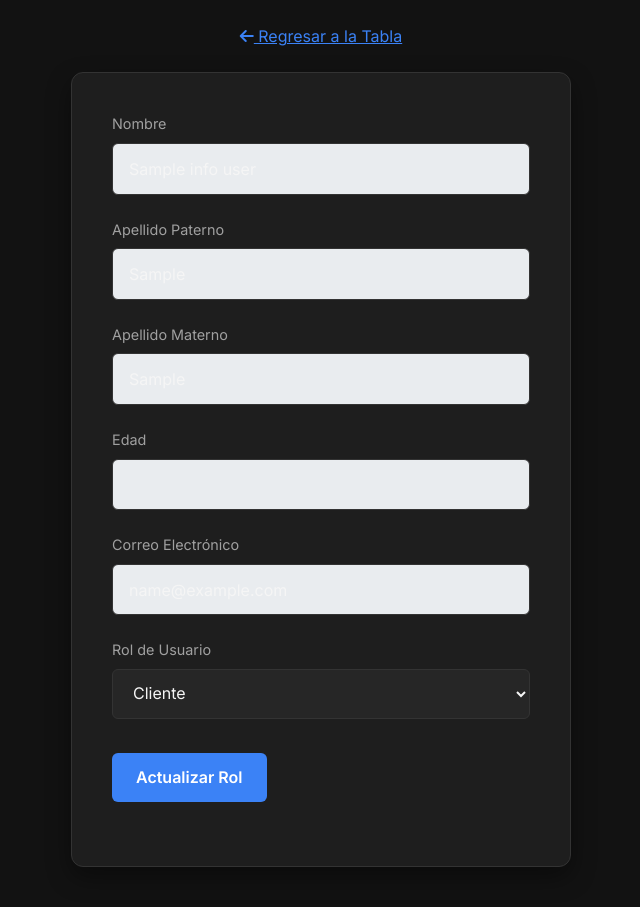
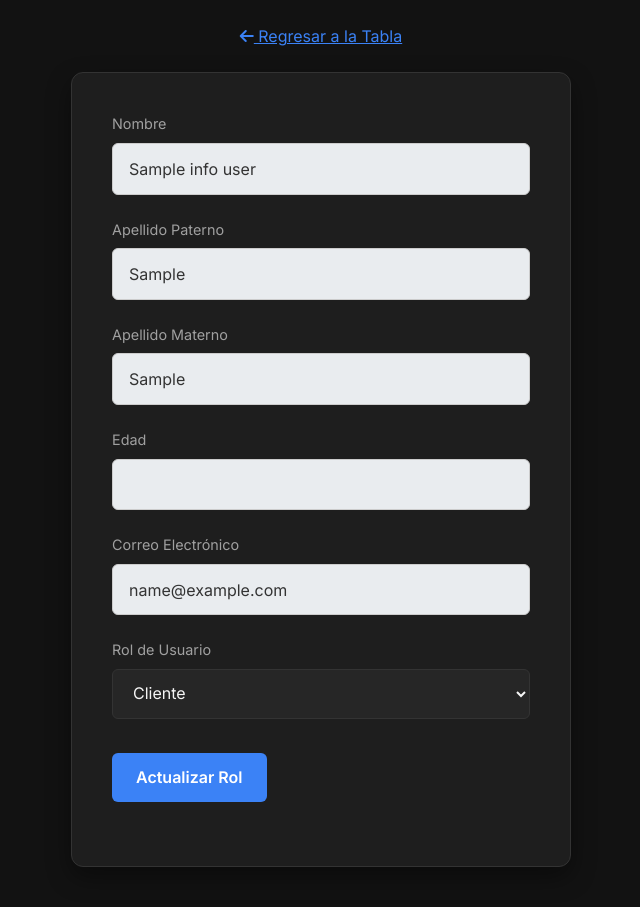
Before and after one commit to Alan-Gio/app-flask, a Flask app: template templates/editar.html in a window 1280 px wide. Shown: the part 182-1089 px from the top of the page, without its empty margins (319-959 px from the left). Run offline with Flask 3, Linux system fonts and the light colour scheme; the template is opened without the code that fills it: most values are stand-ins (such as "Sample title", 1, 10 or a date in 2020); some libraries are stand-ins or nearby versions.

Commit message:
Afinando detalles

```diff
--- a/templates/editar.html
+++ b/templates/editar.html
@@ -12,23 +12,23 @@
         <form action="{{ url_for('editar', id=info_user.id_user) }}" method="post">
             <div>
                 <label for="eNombre">Nombre</label>
-                <input type="text" name="eNombre" id="eNombre" value="{{ info_user.name_user }}" readonly style="background-color: #e9ecef; outline: none;">
+                <input type="text" name="eNombre" id="eNombre" value="{{ info_user.name_user }}" readonly style="background-color: #e9ecef; color: #333; outline: none; border: 1px solid #ccc;">
             </div>
             <div>
                 <label for="eApell">Apellido Paterno</label>
-                <input type="text" name="eApell" id="eApell" value="{{ info_user.apellp_user }}" readonly style="background-color: #e9ecef; outline: none;">
+                <input type="text" name="eApell" id="eApell" value="{{ info_user.apellp_user }}" readonly style="background-color: #e9ecef; color: #333; outline: none; border: 1px solid #ccc;">
             </div>
             <div>
                 <label for="eApell2">Apellido Materno</label>
-                <input type="text" name="eApell2" id="eApell2" value="{{ info_user.apellm_user }}" readonly style="background-color: #e9ecef; outline: none;">
+                <input type="text" name="eApell2" id="eApell2" value="{{ info_user.apellm_user }}" readonly style="background-color: #e9ecef; color: #333; outline: none; border: 1px solid #ccc;">
             </div>
             <div>
                 <label for="eEdad">Edad</label>
-                <input type="number" name="eEdad" id="eEdad" value="{{ info_user.edad_user }}" readonly style="background-color: #e9ecef; outline: none;">
+                <input type="number" name="eEdad" id="eEdad" value="{{ info_user.edad_user }}" readonly style="background-color: #e9ecef; color: #333; outline: none; border: 1px solid #ccc;">
             </div>
             <div>
                 <label for="eUsuario">Correo Electrónico</label>
-                <input type="email" name="eUsuario" id="eUsuario" value="{{ info_user.mail_user }}" readonly style="background-color: #e9ecef; outline: none;">
+                <input type="email" name="eUsuario" id="eUsuario" value="{{ info_user.mail_user }}" readonly style="background-color: #e9ecef; color: #333; outline: none; border: 1px solid #ccc;">
             </div>
 
             <div>
```
